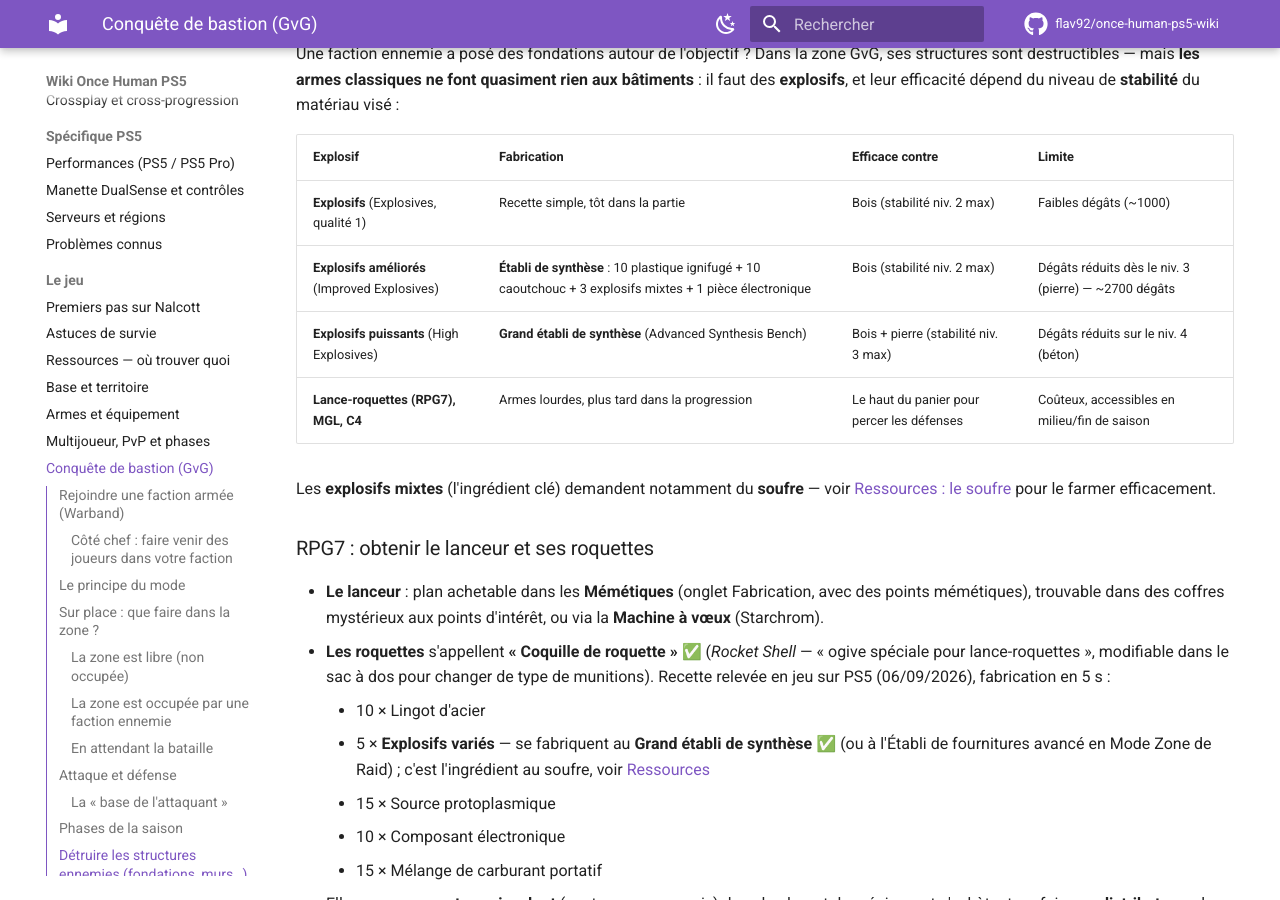
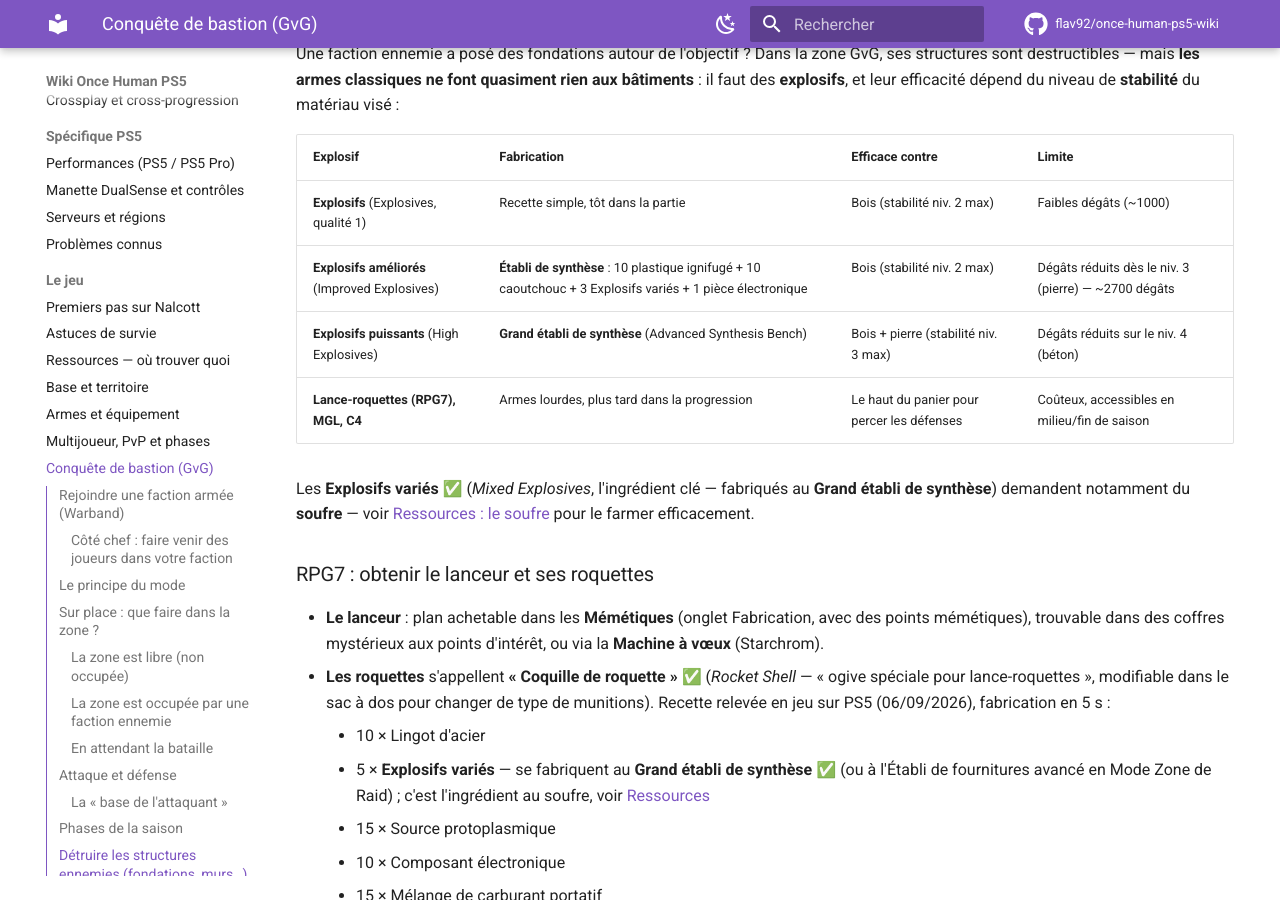
Before and after one commit to flav92/once-human-ps5-wiki, an MkDocs documentation site: the page built from docs/jeu/conquete-bastion.md, in a window 1280 px wide and 900 px high, scrolled down 2690 px. Built offline with MkDocs 1.6.1 and Material for MkDocs 9.7.7, drawn with Linux system fonts in a browser that asks for light colours; comment, search, counter and statistics services are not loaded.

Commit message:
Harmonisation : Explosifs variés partout (ancien nom explosifs mixtes)
Co-Authored-By: Claude Fable 5 <noreply@anthropic.com>
Claude-Session: https://claude.ai/code/session_01TCxfqbazixhXZqmCd3gYVk

```diff
--- a/docs/jeu/conquete-bastion.md
+++ b/docs/jeu/conquete-bastion.md
@@ -75,11 +75,11 @@ Une faction ennemie a posé des fondations autour de l'objectif ? Dans la zone G
 | Explosif | Fabrication | Efficace contre | Limite |
 |---|---|---|---|
 | **Explosifs** (Explosives, qualité 1) | Recette simple, tôt dans la partie | Bois (stabilité niv. 2 max) | Faibles dégâts (~1000) |
-| **Explosifs améliorés** (Improved Explosives) | **Établi de synthèse** : 10 plastique ignifugé + 10 caoutchouc + 3 explosifs mixtes + 1 pièce électronique | Bois (stabilité niv. 2 max) | Dégâts réduits dès le niv. 3 (pierre) — ~2700 dégâts |
+| **Explosifs améliorés** (Improved Explosives) | **Établi de synthèse** : 10 plastique ignifugé + 10 caoutchouc + 3 Explosifs variés + 1 pièce électronique | Bois (stabilité niv. 2 max) | Dégâts réduits dès le niv. 3 (pierre) — ~2700 dégâts |
 | **Explosifs puissants** (High Explosives) | **Grand établi de synthèse** (Advanced Synthesis Bench) | Bois + pierre (stabilité niv. 3 max) | Dégâts réduits sur le niv. 4 (béton) |
 | **Lance-roquettes (RPG7), MGL, C4** | Armes lourdes, plus tard dans la progression | Le haut du panier pour percer les défenses | Coûteux, accessibles en milieu/fin de saison |
 
-Les **explosifs mixtes** (l'ingrédient clé) demandent notamment du **soufre** — voir [Ressources : le soufre](ressources.md#soufre) pour le farmer efficacement.
+Les **Explosifs variés** ✅ (*Mixed Explosives*, l'ingrédient clé — fabriqués au **Grand établi de synthèse**) demandent notamment du **soufre** — voir [Ressources : le soufre](ressources.md#soufre) pour le farmer efficacement.
 
 ### RPG7 : obtenir le lanceur et ses roquettes
 
```
